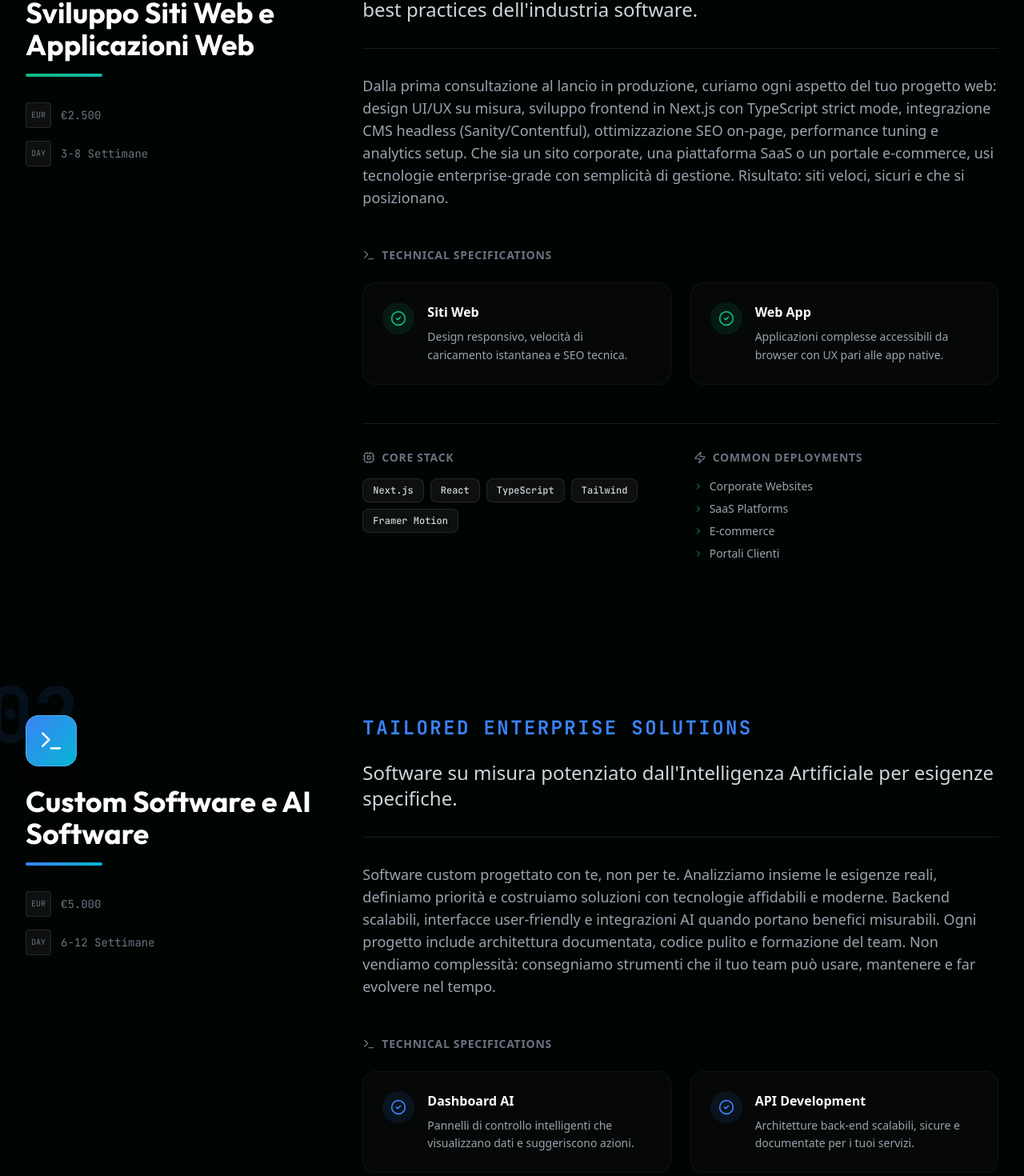
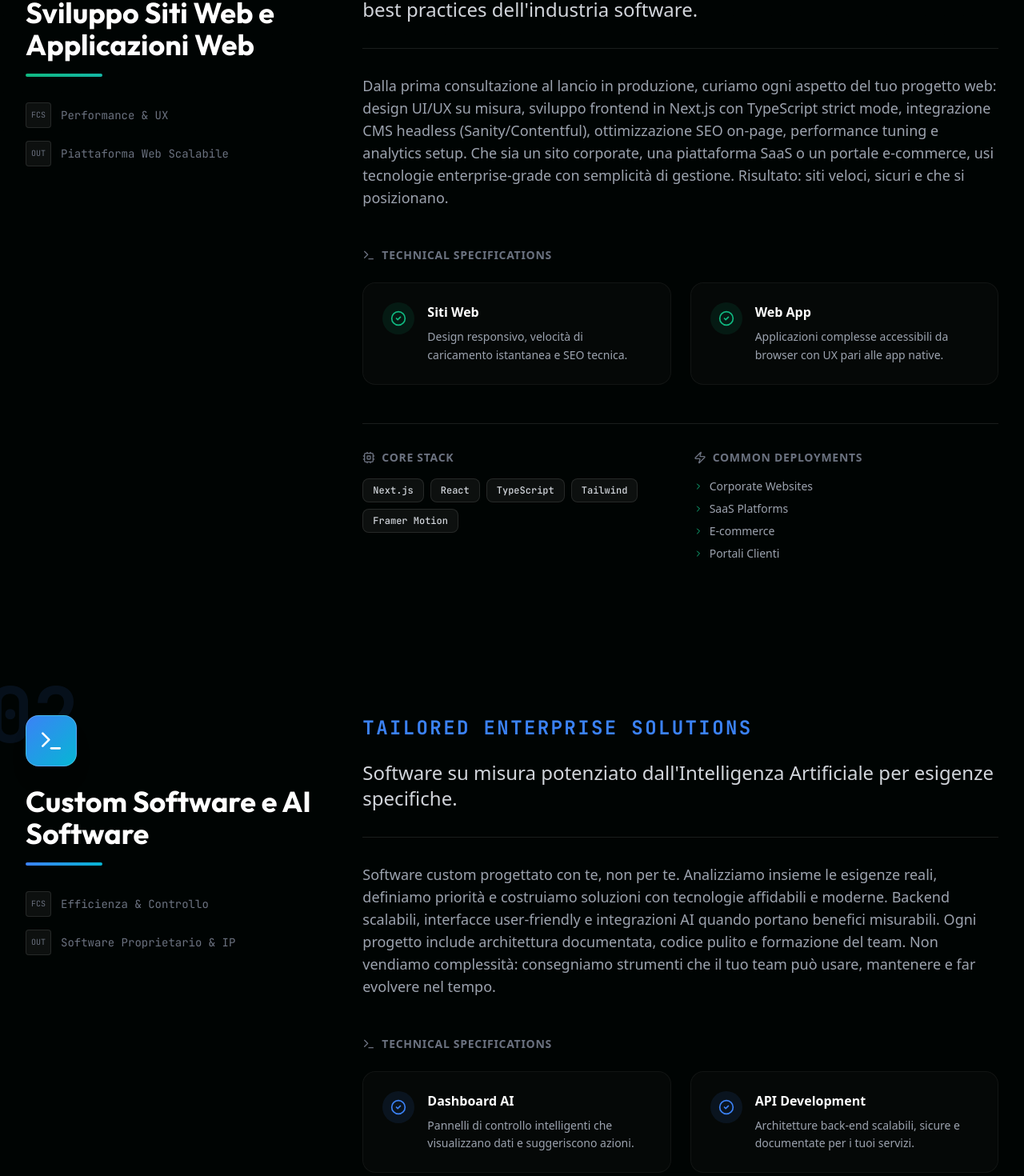
Before and after one commit to simone202120/neuralabs-website, a Next.js app: page /servizi in a window 1280 px wide. Shown: the part 609-2079 px from the top of the page at 80% size. Built offline with nearby package versions, Linux system fonts and the light colour scheme.

Commit message:
Fix design

```diff
--- a/src/components/sections/ServicesDeepDive.tsx
+++ b/src/components/sections/ServicesDeepDive.tsx
@@ -138,15 +138,15 @@ function ServiceBlock({ service, index }: { service: any, index: number }) {
                 <div className="mt-8 space-y-4">
                     <div className="flex items-center gap-3 text-sm font-mono text-slate-500 dark:text-gray-500">
                          <div className="w-8 h-8 rounded bg-slate-100 dark:bg-white/5 flex items-center justify-center border border-slate-200 dark:border-white/10">
-                            <span className="text-[10px]">EUR</span>
+                            <span className="text-[10px]">FCS</span>
                          </div>
-                         <span>{service.details.startingFrom}</span>
+                         <span>{service.details.focus}</span>
                     </div>
                     <div className="flex items-center gap-3 text-sm font-mono text-slate-500 dark:text-gray-500">
                          <div className="w-8 h-8 rounded bg-slate-100 dark:bg-white/5 flex items-center justify-center border border-slate-200 dark:border-white/10">
-                            <span className="text-[10px]">DAY</span>
+                            <span className="text-[10px]">OUT</span>
                          </div>
-                         <span>{service.details.timeline}</span>
+                         <span>{service.details.output}</span>
                     </div>
                 </div>
             </div>
--- a/src/data/services-content.ts
+++ b/src/data/services-content.ts
@@ -16,8 +16,8 @@ export interface ServiceData {
   techStack: string[]
   useCases: string[]
   details?: {
-    timeline: string
-    startingFrom: string
+    output: string
+    focus: string
   }
   color: string
   iconColor: string
@@ -41,8 +41,8 @@ export const servicesData: ServiceData[] = [
     techStack: ["Next.js", "React", "TypeScript", "Tailwind", "Framer Motion"],
     useCases: ["Corporate Websites", "SaaS Platforms", "E-commerce", "Portali Clienti"],
     details: {
-      timeline: "3-8 Settimane",
-      startingFrom: "€2.500"
+      output: "Piattaforma Web Scalabile",
+      focus: "Performance & UX"
     },
     color: 'from-emerald-500 to-teal-500',
     iconColor: 'text-emerald-500',
@@ -66,8 +66,8 @@ export const servicesData: ServiceData[] = [
     techStack: ["Node.js", "Python", "Supabase", "PostgreSQL", "Docker"],
     useCases: ["CRM Personalizzati", "ERP Aziendali", "Piattaforme di Analisi", "Backend Systems"],
     details: {
-      timeline: "6-12 Settimane",
-      startingFrom: "€5.000"
+      output: "Software Proprietario & IP",
+      focus: "Efficienza & Controllo"
     },
     color: 'from-blue-500 to-cyan-500',
     iconColor: 'text-blue-500',
@@ -91,8 +91,8 @@ export const servicesData: ServiceData[] = [
     techStack: ["n8n", "LangChain", "OpenAI", "Pinecone", "Vapi.ai"],
     useCases: ["Customer Support H24", "Onboarding Automatico", "Knowledge Base Interattiva", "Lead Qualification"],
     details: {
-      timeline: "4-8 Settimane",
-      startingFrom: "€3.500"
+      output: "Ecosistema Autonomo H24",
+      focus: "Automazione & ROI"
     },
     color: 'from-violet-500 to-fuchsia-500',
     iconColor: 'text-violet-500',
@@ -116,8 +116,8 @@ export const servicesData: ServiceData[] = [
     techStack: ["Next.js", "Supabase", "Vercel", "Tailwind UI"],
     useCases: ["Startup Launch", "New Product Features", "Market Testing", "Beta Testing"],
     details: {
-      timeline: "3-5 Settimane",
-      startingFrom: "€3.000"
+      output: "Prodotto Validato & Lancio",
+      focus: "Velocità & Mercato"
     },
     color: 'from-amber-500 to-orange-500',
     iconColor: 'text-amber-500',
```
